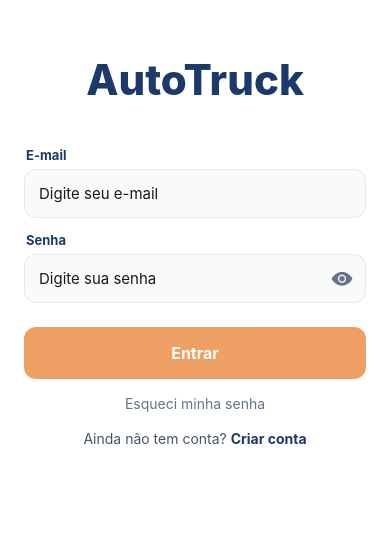
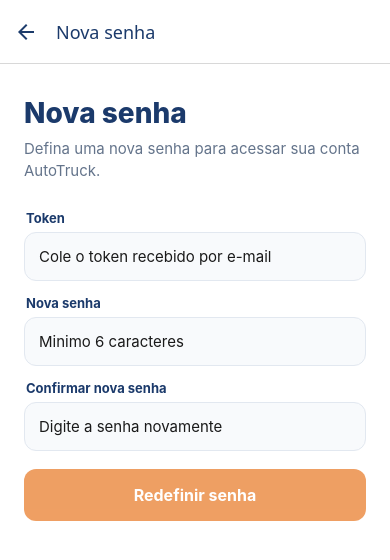
Before and after one commit to matheusesdev/AutoTruckAPP, a React Native app: screen /ResetSenha in a window 390 px wide. Shown: the top 560 px of the page. Built offline with nearby package versions, Linux system fonts and the light colour scheme; no server answers; what react-native-calendars would draw is missing.

Commit message:
AT-04: implementar recuperação de senha no aplicativo
Adiciona o esquema de link do AutoTruck, configura a rota de redefinição de senha, cria a tela de nova senha e melhora a tela de recuperação para exibir feedback visível ao solicitar o envio das instruções por e-mail.

```diff
--- a/app.json
+++ b/app.json
@@ -2,6 +2,7 @@
   "expo": {
     "name": "AutoTruckApp",
     "slug": "AutoTruckApp",
+    "scheme": "autotruck",
     "version": "1.0.0",
     "orientation": "portrait",
     "icon": "./assets/icon.png",
--- a/src/navigation/AppNavigator.js
+++ b/src/navigation/AppNavigator.js
@@ -10,6 +10,7 @@ import LoginScreen from '../screens/LoginScreen';
 import CadastroUsuarioScreen from '../screens/CadastroUsuarioScreen';
 import CadastroVeiculoScreen from '../screens/CadastroVeiculoScreen';
 import EsqueciSenhaScreen from '../screens/EsqueciSenhaScreen';
+import NovaSenhaScreen from '../screens/NovaSenhaScreen';
 import HomeScreen from '../screens/HomeScreen';
 import PecasScreen from '../screens/PecasScreen';
 import VeiculosScreen from '../screens/VeiculosScreen';
@@ -29,6 +30,15 @@ import { theme } from '../utils/theme';
 
 const Tab = createBottomTabNavigator();
 const Stack = createStackNavigator();
+
+const linking = {
+  prefixes: ['autotruck://', 'autotruck:///', 'http://localhost:8081', 'http://127.0.0.1:8081'],
+  config: {
+    screens: {
+      ResetSenha: 'reset-password',
+    },
+  },
+};
 
 function TabNavigator() {
   return (
@@ -92,7 +102,7 @@ export default function AppNavigator() {
   }
 
   return (
-    <NavigationContainer ref={navigationRef}>
+    <NavigationContainer ref={navigationRef} linking={linking}>
       <Stack.Navigator initialRouteName={initialRoute}>
         <Stack.Screen
           name="Login"
@@ -110,6 +120,12 @@ export default function AppNavigator() {
           name="EsqueciSenha"
           component={EsqueciSenhaScreen}
           options={{ title: 'Recuperar senha', headerTintColor: theme.colors.primary }}
+        />
+
+        <Stack.Screen
+          name="ResetSenha"
+          component={NovaSenhaScreen}
+          options={{ title: 'Nova senha', headerTintColor: theme.colors.primary }}
         />
 
         <Stack.Screen
--- a/src/screens/EsqueciSenhaScreen.js
+++ b/src/screens/EsqueciSenhaScreen.js
@@ -1,7 +1,6 @@
 import React, { useState } from 'react';
 import {
   ActivityIndicator,
-  Alert,
   KeyboardAvoidingView,
   Platform,
   StyleSheet,
@@ -18,6 +17,7 @@ import { theme } from '../utils/theme';
 export default function EsqueciSenhaScreen({ navigation }) {
   const [email, setEmail] = useState('');
   const [loading, setLoading] = useState(false);
+  const [feedback, setFeedback] = useState(null);
 
   const canSubmit = email.trim().includes('@') && email.trim().includes('.');
 
@@ -26,18 +26,22 @@ export default function EsqueciSenhaScreen({ navigation }) {
 
     try {
       setLoading(true);
-      await api.post('/auth/forgot-password', { email: email.trim() });
-      Alert.alert(
-        'Verifique seu e-mail',
-        'Se o e-mail estiver cadastrado, enviaremos as instrucoes para recuperar sua senha.',
-        [{ text: 'OK', onPress: () => navigation.goBack() }]
-      );
+      const response = await api.post('/auth/forgot-password', { email: email.trim() });
+      setFeedback({
+        type: 'success',
+        message:
+          response?.data?.message ||
+          'Se o e-mail estiver cadastrado, enviaremos as instrucoes para recuperar sua senha.',
+      });
     } catch (error) {
       const message =
         error?.response?.data?.message ||
         error?.response?.data?.error ||
         'Nao foi possivel solicitar a recuperacao de senha.';
-      Alert.alert('Erro', message);
+      setFeedback({
+        type: 'error',
+        message: Array.isArray(message) ? message.join('\n') : message,
+      });
     } finally {
       setLoading(false);
     }
@@ -63,9 +67,32 @@ export default function EsqueciSenhaScreen({ navigation }) {
             autoCapitalize="none"
             autoCorrect={false}
             value={email}
-            onChangeText={setEmail}
+            onChangeText={(value) => {
+              setEmail(value);
+              setFeedback(null);
+            }}
             editable={!loading}
           />
+
+          {feedback ? (
+            <View
+              style={[
+                styles.feedback,
+                feedback.type === 'success' ? styles.feedbackSuccess : styles.feedbackError,
+              ]}
+            >
+              <Text
+                style={[
+                  styles.feedbackText,
+                  feedback.type === 'success'
+                    ? styles.feedbackTextSuccess
+                    : styles.feedbackTextError,
+                ]}
+              >
+                {feedback.message}
+              </Text>
+            </View>
+          ) : null}
 
           <TouchableOpacity
             style={[styles.button, (!canSubmit || loading) && styles.buttonDisabled]}
@@ -78,6 +105,16 @@ export default function EsqueciSenhaScreen({ navigation }) {
               <Text style={styles.buttonText}>Enviar instrucoes</Text>
             )}
           </TouchableOpacity>
+
+          {feedback?.type === 'success' ? (
+            <TouchableOpacity
+              style={styles.backButton}
+              onPress={() => navigation.goBack()}
+              disabled={loading}
+            >
+              <Text style={styles.backButtonText}>Voltar para login</Text>
+            </TouchableOpacity>
+          ) : null}
         </View>
       </KeyboardAvoidingView>
     </SafeAreaView>
@@ -107,6 +144,31 @@ const styles = StyleSheet.create({
     fontSize: 15,
     color: theme.colors.text,
   },
+  feedback: {
+    marginTop: 14,
+    borderRadius: 10,
+    borderWidth: 1,
+    paddingHorizontal: 12,
+    paddingVertical: 10,
+  },
+  feedbackSuccess: {
+    backgroundColor: '#ECFDF5',
+    borderColor: '#86EFAC',
+  },
+  feedbackError: {
+    backgroundColor: '#FEF2F2',
+    borderColor: '#FCA5A5',
+  },
+  feedbackText: {
+    fontSize: 14,
+    lineHeight: 20,
+  },
+  feedbackTextSuccess: {
+    color: '#166534',
+  },
+  feedbackTextError: {
+    color: '#B91C1C',
+  },
   button: {
     marginTop: 18,
     height: 52,
@@ -117,4 +179,13 @@ const styles = StyleSheet.create({
   },
   buttonDisabled: { opacity: 0.7 },
   buttonText: { color: '#FFFFFF', fontSize: 16, fontWeight: '700' },
+  backButton: {
+    marginTop: 16,
+    alignItems: 'center',
+  },
+  backButtonText: {
+    color: theme.colors.primary,
+    fontSize: 14,
+    fontWeight: '700',
+  },
 });
--- /dev/null
+++ b/src/screens/NovaSenhaScreen.js
@@ -0,0 +1,171 @@
+import React, { useState } from 'react';
+import {
+  ActivityIndicator,
+  Alert,
+  KeyboardAvoidingView,
+  Platform,
+  StyleSheet,
+  Text,
+  TextInput,
+  TouchableOpacity,
+  View,
+} from 'react-native';
+import { SafeAreaView } from 'react-native-safe-area-context';
+
+import api from '../services/api';
+import { theme } from '../utils/theme';
+
+export default function NovaSenhaScreen({ navigation, route }) {
+  const [token, setToken] = useState(route?.params?.token || '');
+  const [senha, setSenha] = useState('');
+  const [confirmarSenha, setConfirmarSenha] = useState('');
+  const [loading, setLoading] = useState(false);
+
+  const senhaValida = senha.length >= 6;
+  const senhasIguais = senha === confirmarSenha && confirmarSenha.length > 0;
+  const canSubmit = token.trim().length > 0 && senhaValida && senhasIguais;
+
+  async function redefinirSenha() {
+    if (loading) return;
+
+    if (!token.trim()) {
+      Alert.alert('Erro', 'Token de recuperacao ausente.');
+      return;
+    }
+
+    if (!senhaValida) {
+      Alert.alert('Erro', 'A nova senha deve ter no minimo 6 caracteres.');
+      return;
+    }
+
+    if (!senhasIguais) {
+      Alert.alert('Erro', 'A confirmacao deve ser igual a nova senha.');
+      return;
+    }
+
+    try {
+      setLoading(true);
+      await api.post('/auth/reset-password', {
+        token: token.trim(),
+        password: senha,
+      });
+
+      Alert.alert('Senha redefinida', 'Use sua nova senha para entrar.', [
+        {
+          text: 'Entrar',
+          onPress: () =>
+            navigation.reset({
+              index: 0,
+              routes: [{ name: 'Login' }],
+            }),
+        },
+      ]);
+    } catch (error) {
+      const message =
+        error?.response?.data?.message ||
+        error?.response?.data?.error ||
+        'Nao foi possivel redefinir sua senha.';
+      Alert.alert('Erro', Array.isArray(message) ? message.join('\n') : message);
+    } finally {
+      setLoading(false);
+    }
+  }
+
+  return (
+    <SafeAreaView style={styles.safeArea}>
+      <KeyboardAvoidingView
+        style={styles.container}
+        behavior={Platform.OS === 'ios' ? 'padding' : undefined}
+      >
+        <View style={styles.content}>
+          <Text style={styles.title}>Nova senha</Text>
+          <Text style={styles.subtitle}>
+            Defina uma nova senha para acessar sua conta AutoTruck.
+          </Text>
+
+          {!route?.params?.token ? (
+            <>
+              <Text style={styles.label}>Token</Text>
+              <TextInput
+                style={styles.input}
+                placeholder="Cole o token recebido por e-mail"
+                autoCapitalize="none"
+                value={token}
+                onChangeText={setToken}
+                editable={!loading}
+              />
+            </>
+          ) : null}
+
+          <Text style={styles.label}>Nova senha</Text>
+          <TextInput
+            style={styles.input}
+            placeholder="Minimo 6 caracteres"
+            secureTextEntry
+            value={senha}
+            onChangeText={setSenha}
+            editable={!loading}
+          />
+
+          <Text style={styles.label}>Confirmar nova senha</Text>
+          <TextInput
+            style={styles.input}
+            placeholder="Digite a senha novamente"
+            secureTextEntry
+            value={confirmarSenha}
+            onChangeText={setConfirmarSenha}
+            editable={!loading}
+          />
+
+          <TouchableOpacity
+            style={[styles.button, (!canSubmit || loading) && styles.buttonDisabled]}
+            onPress={redefinirSenha}
+            disabled={!canSubmit || loading}
+          >
+            {loading ? (
+              <ActivityIndicator color="#FFFFFF" />
+            ) : (
+              <Text style={styles.buttonText}>Redefinir senha</Text>
+            )}
+          </TouchableOpacity>
+        </View>
+      </KeyboardAvoidingView>
+    </SafeAreaView>
+  );
+}
+
+const styles = StyleSheet.create({
+  safeArea: { flex: 1, backgroundColor: theme.colors.background },
+  container: { flex: 1 },
+  content: { flex: 1, paddingHorizontal: 24, paddingTop: 32 },
+  title: { fontSize: 28, fontWeight: '800', color: theme.colors.primary, marginBottom: 8 },
+  subtitle: { fontSize: 15, color: '#64748B', lineHeight: 22, marginBottom: 28 },
+  label: {
+    fontSize: 13,
+    fontWeight: '700',
+    color: theme.colors.primary,
+    marginBottom: 6,
+    marginLeft: 2,
+  },
+  input: {
+    backgroundColor: '#F8FAFC',
+    borderWidth: 1,
+    borderColor: theme.colors.border,
+    borderRadius: 12,
+    paddingHorizontal: 14,
+    paddingVertical: 14,
+    fontSize: 15,
+    color: theme.colors.text,
+    marginBottom: 14,
+  },
+  button: {
+    marginTop: 4,
+    height: 52,
+    borderRadius: 12,
+    backgroundColor: theme.colors.accent,
+    alignItems: 'center',
+    justifyContent: 'center',
+  },
+  buttonDisabled: { opacity: 0.7 },
+  buttonText: { color: '#FFFFFF', fontSize: 16, fontWeight: '700' },
+});
```
